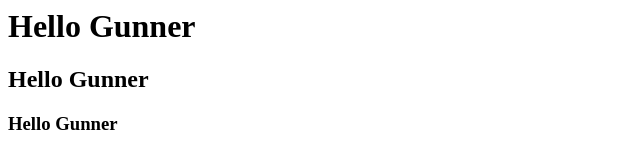
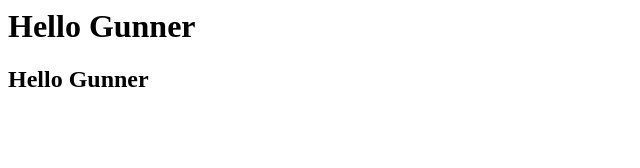
Before and after one commit to khemnitcha/project, a plain HTML site: page index.html in a window 1280 px wide. Shown: the whole page, without its empty margins (0-640 px from the left). Drawn offline with Linux system fonts and the light colour scheme.

Commit message:
Commit 3 HTML

```diff
--- a/index.html
+++ b/index.html
@@ -5,6 +5,6 @@
 <body>
    <h1>Hello Gunner</h1>
    <h2>Hello Gunner</h2>
-   <h3>Hello Gunner</h3>
+
 </body>
 </html>
```
